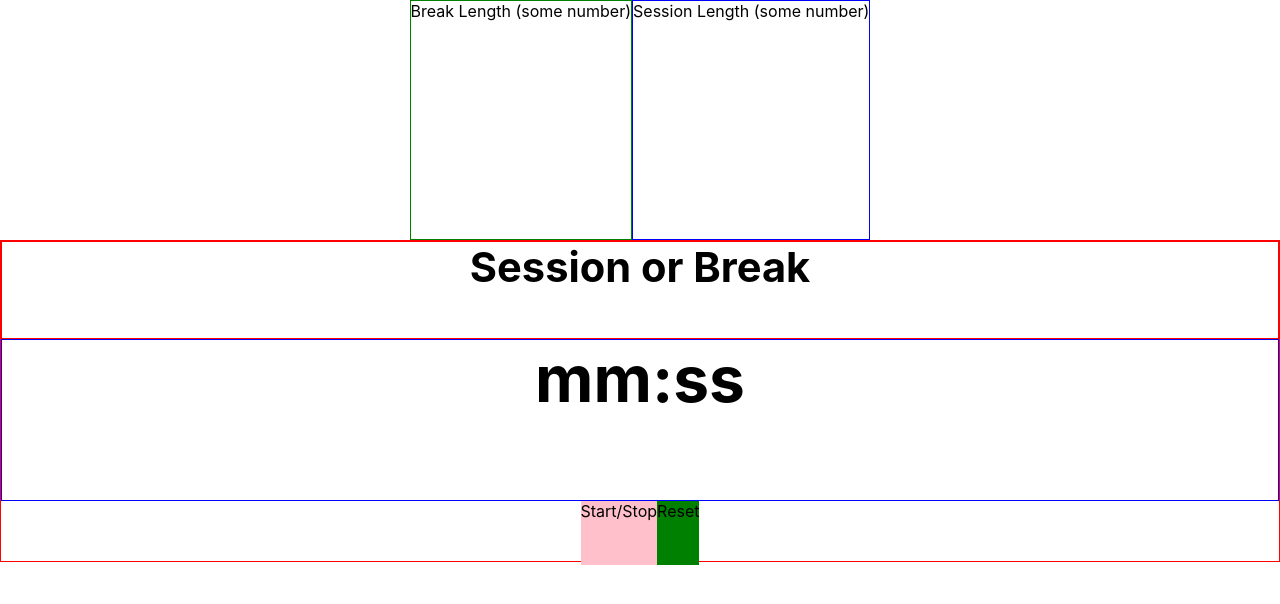
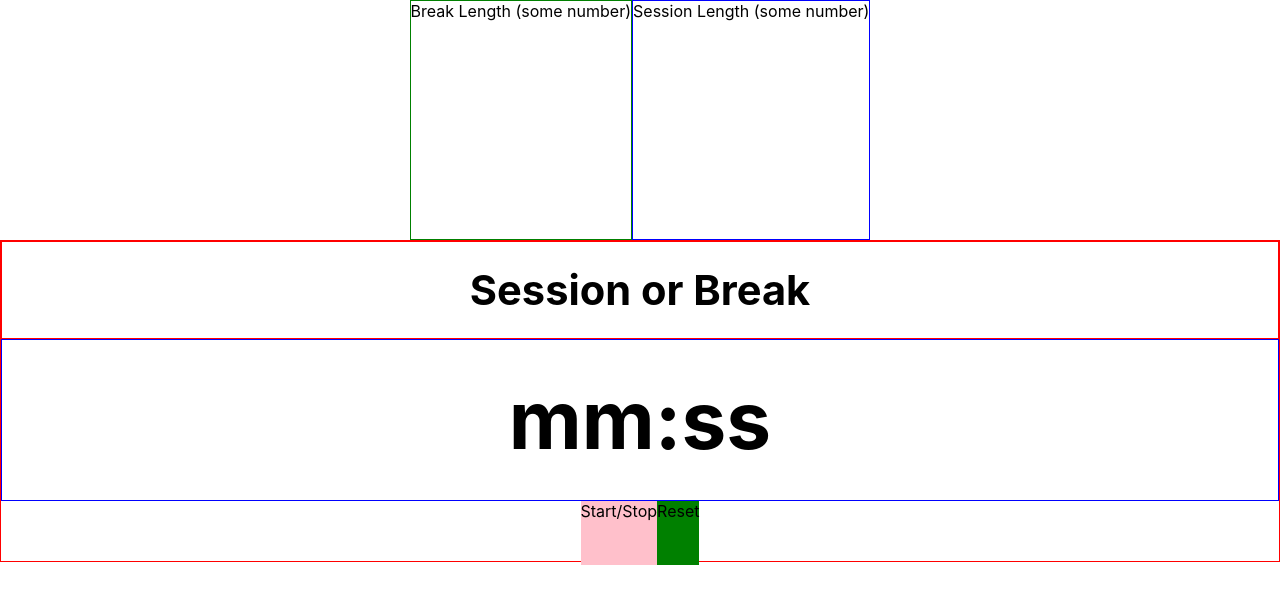
Before and after one commit to AyumiOsawa/freeCodeCamp, a React (Create React App) app in the folder front-end_library_project/25_and_5_clock/: page / in a window 1280 px wide. Shown: the top 604 px of the page. Built offline with nearby package versions, Linux system fonts and the light colour scheme.

Commit message:
update the local repo

```diff
--- a/front-end_library_project/25_and_5_clock/src/features/timer/Timer.css
+++ b/front-end_library_project/25_and_5_clock/src/features/timer/Timer.css
@@ -6,13 +6,15 @@
 .timer_label {
   font-size: 2.6rem;
   font-weight: bold;
+  line-height: calc(100vh * 0.4 * 0.3);
   height: 30%;
   border: 1px red solid;
 }
 
 .time_left {
-  font-size: 4rem;
+  font-size: 5rem;
   font-weight: bold;
+  line-height: calc(100vh * 0.2);
   height: 50%;
   border: 1px blue solid;
 }
```
